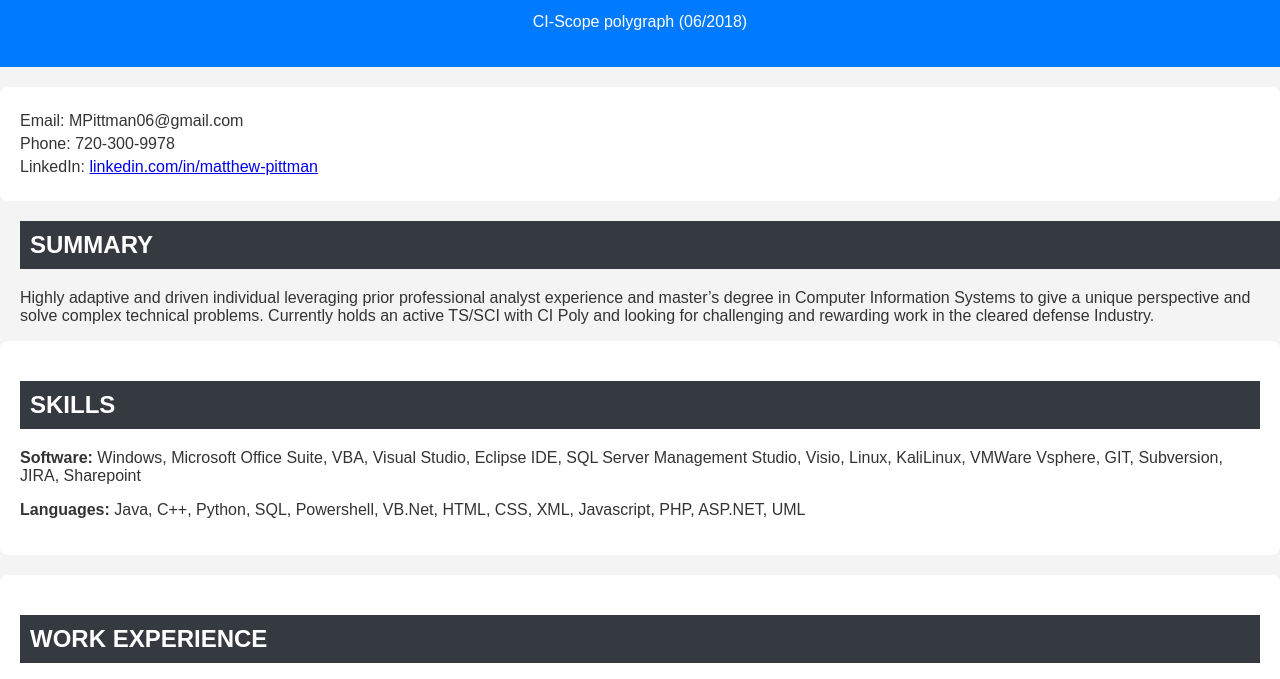
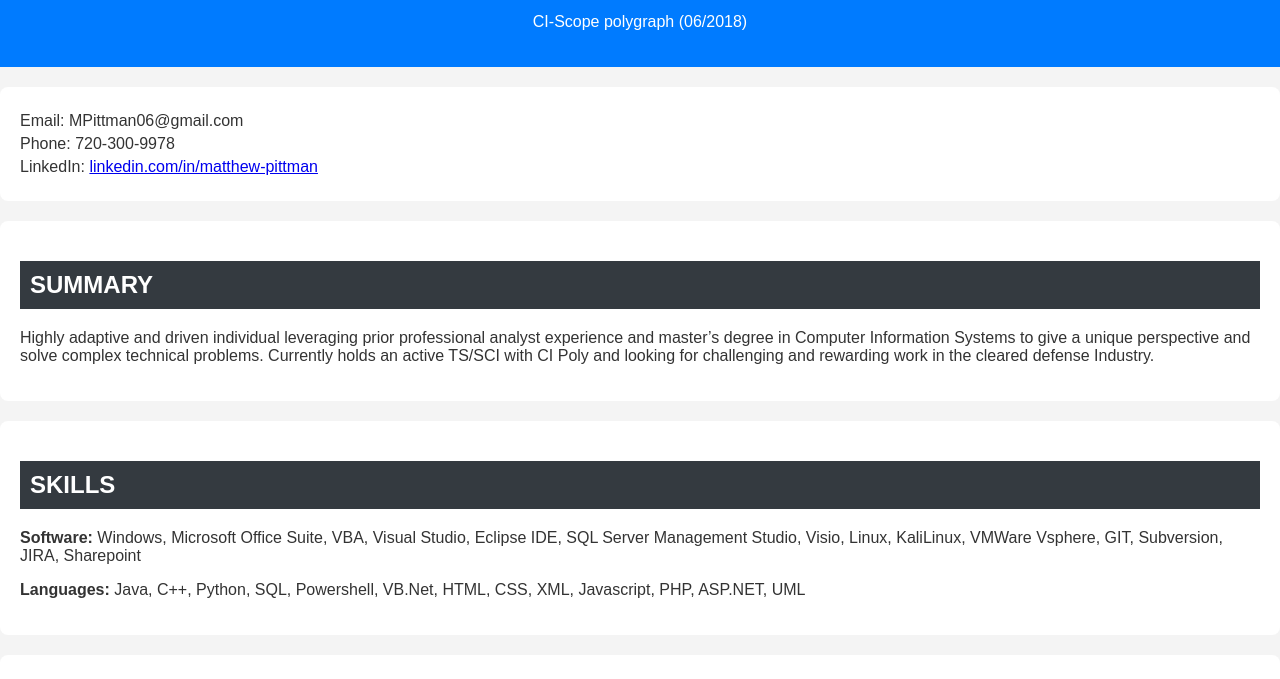
Before and after one commit to mtpiz/mtpiz.github.io, a plain HTML site: page index.html in a window 1280 px wide. Shown: the part 121-800 px from the top of the page. Drawn offline with Linux system fonts and the light colour scheme.

Commit message:
Update index.html

```diff
--- a/index.html
+++ b/index.html
@@ -36,7 +36,7 @@
             margin-top: 20px;
         }
 
-        .contact-info, .skills, .work-experience, .education, .industry-experience {
+        .summary, .contact-info, .skills, .work-experience, .education, .industry-experience {
             background-color: #fff;
             padding: 20px;
             margin-bottom: 20px;
@@ -45,10 +45,6 @@
 
         .contact-info p {
             margin: 5px 0;
-        }
-
-        .summary {
-            margin-left: 20px;
         }
 
         footer {
```
